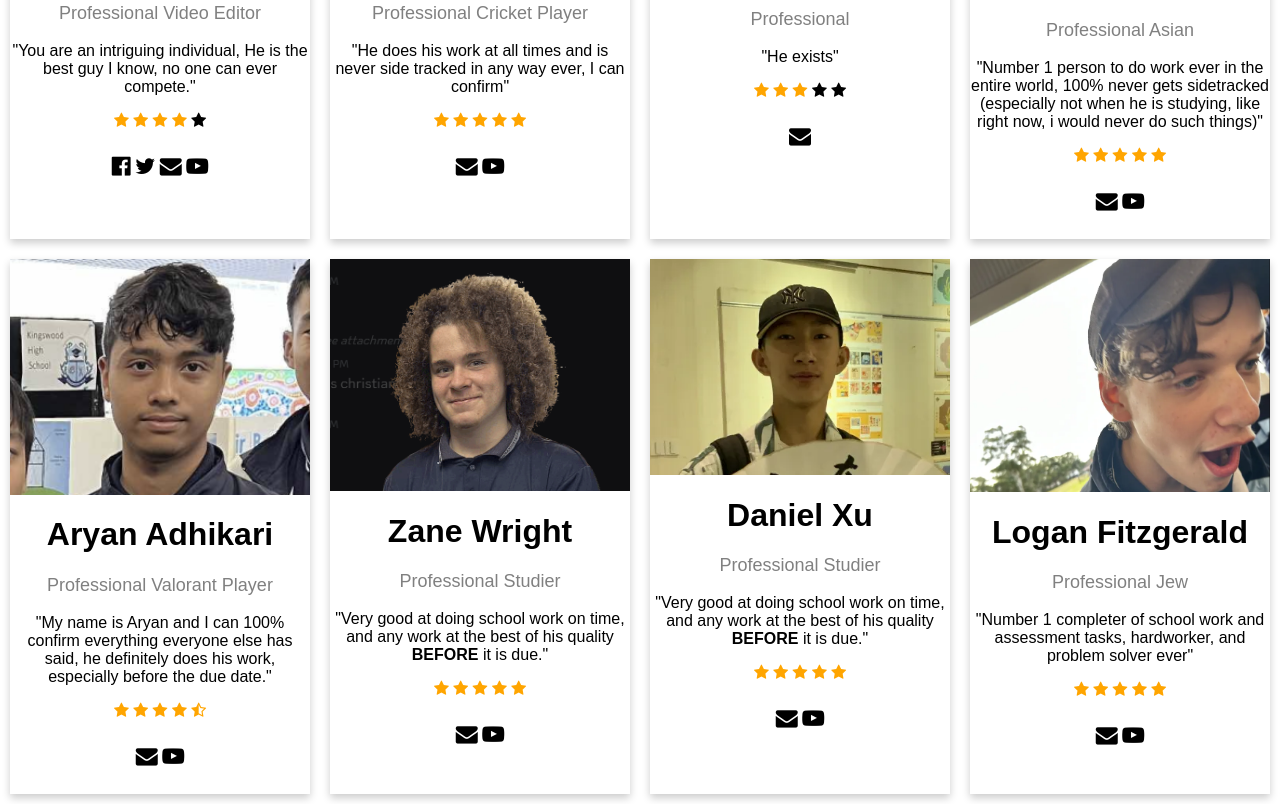
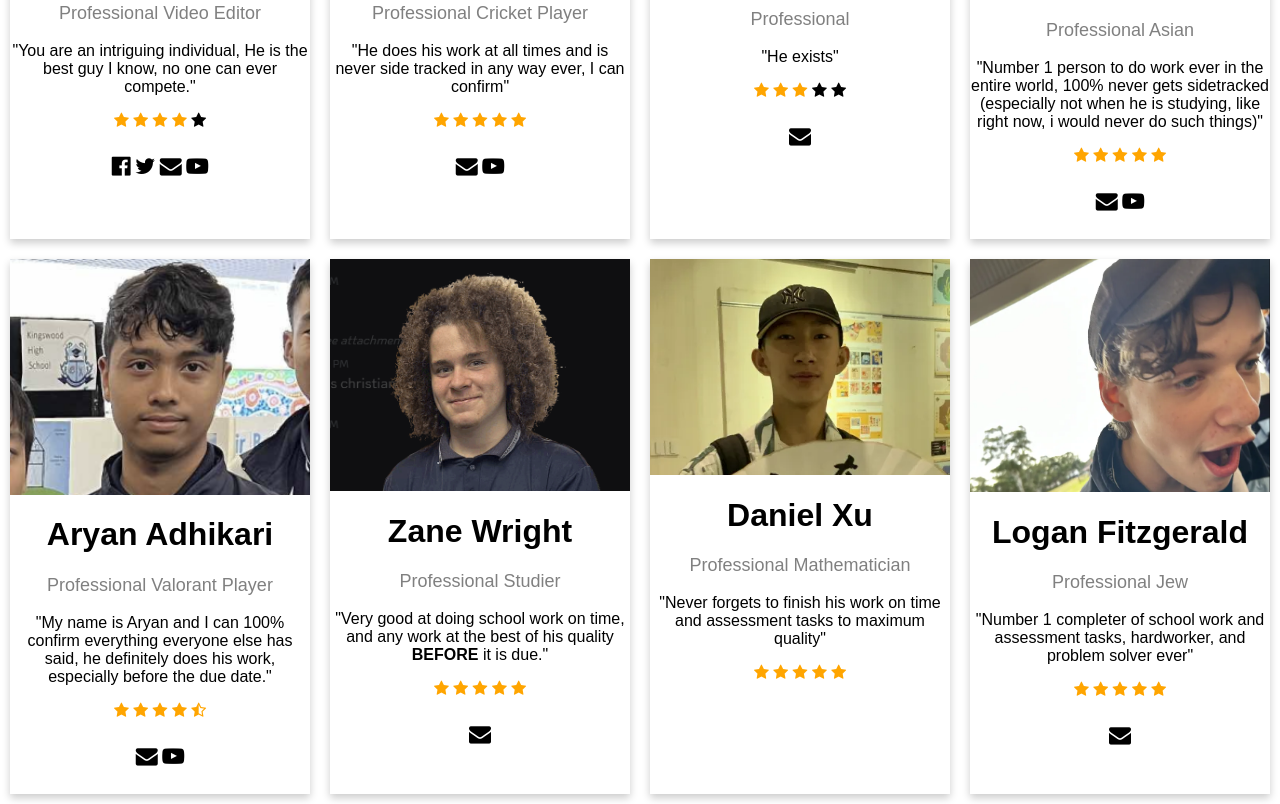
Before and after one commit to AstroKepler/astrokepler.github.io, a plain HTML site: page m/ac/achievements.html in a window 1280 px wide. Shown: the part 875-1679 px from the top of the page. Drawn offline with Linux system fonts and the light colour scheme.

Commit message:
fix code
code broken

```diff
--- a/m/ac/achievements.html
+++ b/m/ac/achievements.html
@@ -385,24 +385,22 @@
         <span class="fa fa-star checked"></span>
         <span class="fa fa-star checked"></span>
         <div style="margin: 24px 0;">
-            <a href=mailto:"455938864@kingswoodhs.nsw.edu.au"><i class="fa fa-envelope"></i></a>
-            <a href="https://www.youtube.com/@jaegeristaep"><i class="fa fa-youtube-play"></i></a>
+            <a href=mailto:"443516620@kingswoodhs.nsw.edu.au "><i class="fa fa-envelope"></i></a>
 
         </div>
     	</div>
 		<div class="card">
         <img src="../../assets/media/images/Daniel Zhou.png" alt="John" style="width:100%">
         <h1>Daniel Xu</h1>
-        <p class="title">Professional Studier</p>
-        <p>"Very good at doing school work on time, and any work at the best of his quality <strong>BEFORE</strong> it is due."</p>
+        <p class="title">Professional Mathematician</p>
+        <p>"Never forgets to finish his work on time and assessment tasks to maximum quality"</p>
         <span class="fa fa-star checked"></span>
         <span class="fa fa-star checked"></span>
         <span class="fa fa-star checked"></span>
         <span class="fa fa-star checked"></span>
         <span class="fa fa-star checked"></span>
         <div style="margin: 24px 0;">
-            <a href=mailto:"455938864@kingswoodhs.nsw.edu.au"><i class="fa fa-envelope"></i></a>
-            <a href="https://www.youtube.com/@jaegeristaep"><i class="fa fa-youtube-play"></i></a>
+
 
         </div>
     	</div>
@@ -417,8 +415,7 @@
         <span class="fa fa-star checked"></span>
         <span class="fa fa-star checked"></span>
         <div style="margin: 24px 0;">
-            <a href=mailto:"455938864@kingswoodhs.nsw.edu.au"><i class="fa fa-envelope"></i></a>
-            <a href="https://www.youtube.com/@jaegeristaep"><i class="fa fa-youtube-play"></i></a>
+            <a href=mailto:"442720975@kingswoodhs.nsw.edu.au ><i class="fa fa-envelope"></i></a>
 
         </div>
     	</div>
```
